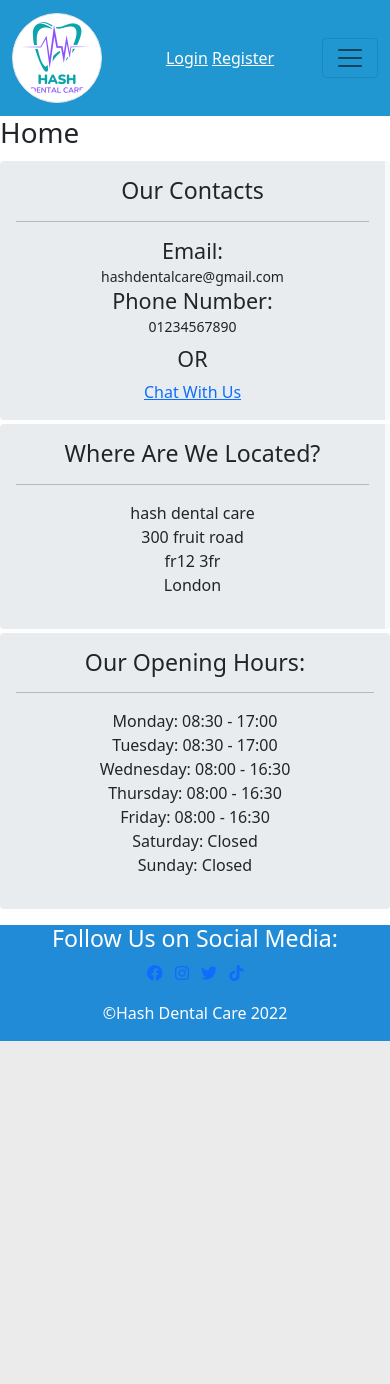
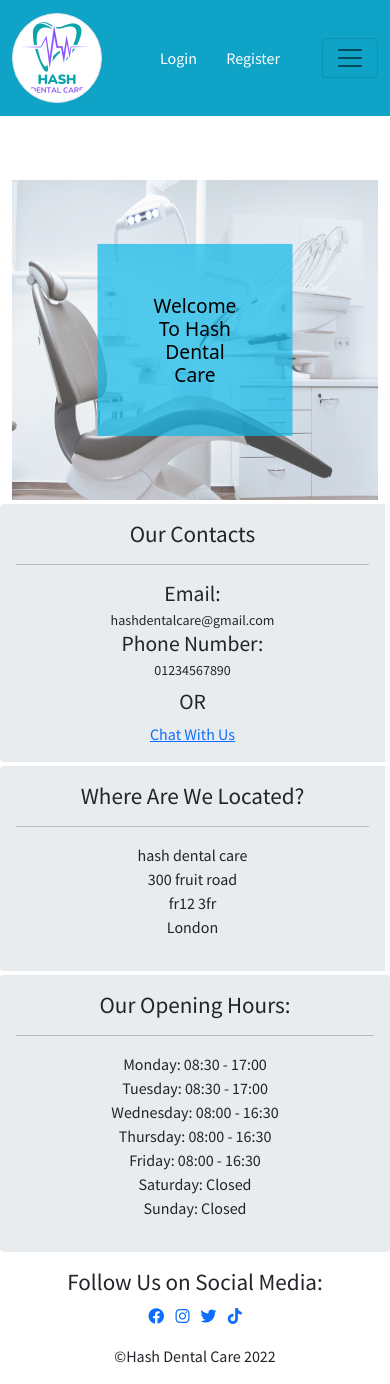
Before and after one commit to hashim222/hash-dental-care, a Django app: page / in a window 390 px wide. Before the commit the page ends 1041 px from the top, so only its background shows below. Run offline with Django 3.2, Linux system fonts and the light colour scheme.

Commit message:
updated content on home template and added more responsivness

```diff
--- a/static/css/style.css
+++ b/static/css/style.css
@@ -1,15 +1,79 @@
+@import url('https://fonts.googleapis.com/css2?family=Source+Sans+Pro&display=swap');
+
 /* base template */
 
 /* site navbar */
 nav {
-    background-color: #2097d1;
+    background-color: #0ea3c7;
+    font-family: 'Source Sans Pro', sans-serif;
 }
 
 .navbar-light .navbar-nav .nav-link {
     color: white;
+    font-size: 120%;
 }
 
+
+/* home template */
+.welcome-page-image {
+    position: relative;
+    text-align: center;
+    color: black;
+    margin-top: 4rem;
+}
+
+.welcome-image {
+    height: 40rem;
+    width: 100%;
+    opacity: 0.7;
+}
+
+.welcome-text {
+    position: absolute;
+    top: 50%;
+    left: 50%;
+    transform: translate(-50%, -50%);
+    background-color: #11b9e8b7;
+    width: 50%;
+    padding: 50px;
+}
+
+.welcome-text>h2 {
+    margin: 2rem;
+    font-size: 220%;
+}
+
+.home-page-book-appointment-btn {
+    background-color: #0ea3c7;
+    font-size: 150%;
+    font-weight: bolder;
+}
+
+.home-page-book-appointment-btn:hover {
+    background-color: #09647a;
+    color: white;
+}
+
+/* home page for xs devices */
+@media (max-width: 576px) {
+
+    .welcome-image {
+        height: 20rem;
+        width: 100%;
+    }
+
+    .welcome-text>h2 {
+        margin: 0rem;
+        font-size: 120%;
+    }
+}
+
+
 /* footer */
+footer {
+    font-family: 'Source Sans Pro', sans-serif;
+}
+
 .footer-info-bg-color {
     background-color: #e9ecef;
 }
--- a/templates/base.html
+++ b/templates/base.html
@@ -37,11 +37,11 @@
                 <!-- login and register for smaller devices -->
                 <div class="d-block d-lg-none">
                     <div class="d-inline">
-                        <a aria-current="page" href="#" class="text-white toggle-login">Login</a>
+                        <a aria-current="page" href="#" class="btn text-white toggle-login">Login</a>
                     </div>
 
                     <div class="d-inline">
-                        <a href="#" class="text-white toggle-login">Register</a>
+                        <a href="#" class="btn text-white toggle-login">Register</a>
                     </div>
                 </div>
 
@@ -55,16 +55,16 @@
                             <a class="nav-link" aria-current="page" href="{% url 'home' %}">Home</a>
                         </li>
                         <li class="nav-item">
-                            <a class="nav-link" href="treatments">Our Treatments</a>
+                            <a class="nav-link" href="{% url 'treatments' %}">Our Treatments</a>
                         </li>
                         <li class="nav-item">
-                            <a class="nav-link" href="book_appointments">Book Appointment</a>
+                            <a class="nav-link" href="{% url 'book_appointments' %}">Book Appointment</a>
                         </li>
                         <li class="nav-item">
-                            <a class="nav-link" href="contact">Contact Us</a>
+                            <a class="nav-link" href="{% url 'contact' %}">Contact Us</a>
                         </li>
                         <li class="nav-item">
-                            <a class="nav-link" href="notifications"><i class="fa-regular fa-bell"></i></a>
+                            <a class="nav-link" href="{% url 'notifications' %}"><i class="fa-regular fa-bell"></i></a>
                         </li>
                     </ul>
                 </div>
@@ -133,7 +133,7 @@
             </div>
         </div>
 
-        <div class="container-fluid mt-3" style="background-color: #218bd8; color: white;">
+        <div class="container-fluid mt-3">
             <div class="row">
                 <div class="col text-center">
                     <h3>Follow Us on Social Media:</h3>
--- a/templates/home.html
+++ b/templates/home.html
@@ -2,6 +2,18 @@
 
 {% block content %}
 
-<h1>Home</h1>
+<div class="container welcome-page-image">
+    <div class="row gx-0">
+        {% load static %}
+        <div class="col-sm-12">
+            <img src="{% static 'images/book-appointment-image.jpg' %}" class="img-fluid welcome-image"
+                alt="welcome text message">
+        </div>
+        <div class="welcome-text">
+            <h2>Welcome To Hash Dental Care</h2>
+            <a href="{% url 'book_appointments' %}" class="btn home-page-book-appointment-btn d-none d-sm-block" role="button">Book Appointment</a>
+        </div>
+    </div>
+</div>
 
 {% endblock %}
```
Also changed, not shown: static/images/book-appointment-image.jpg (added).
